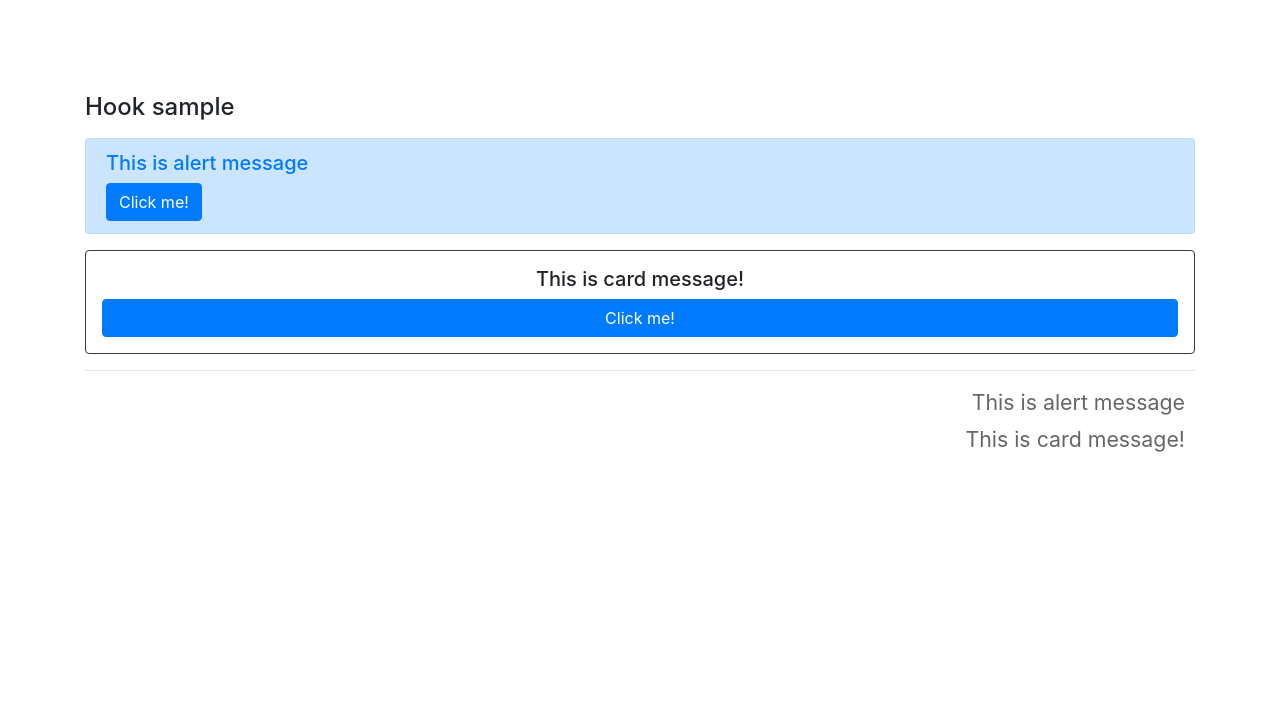
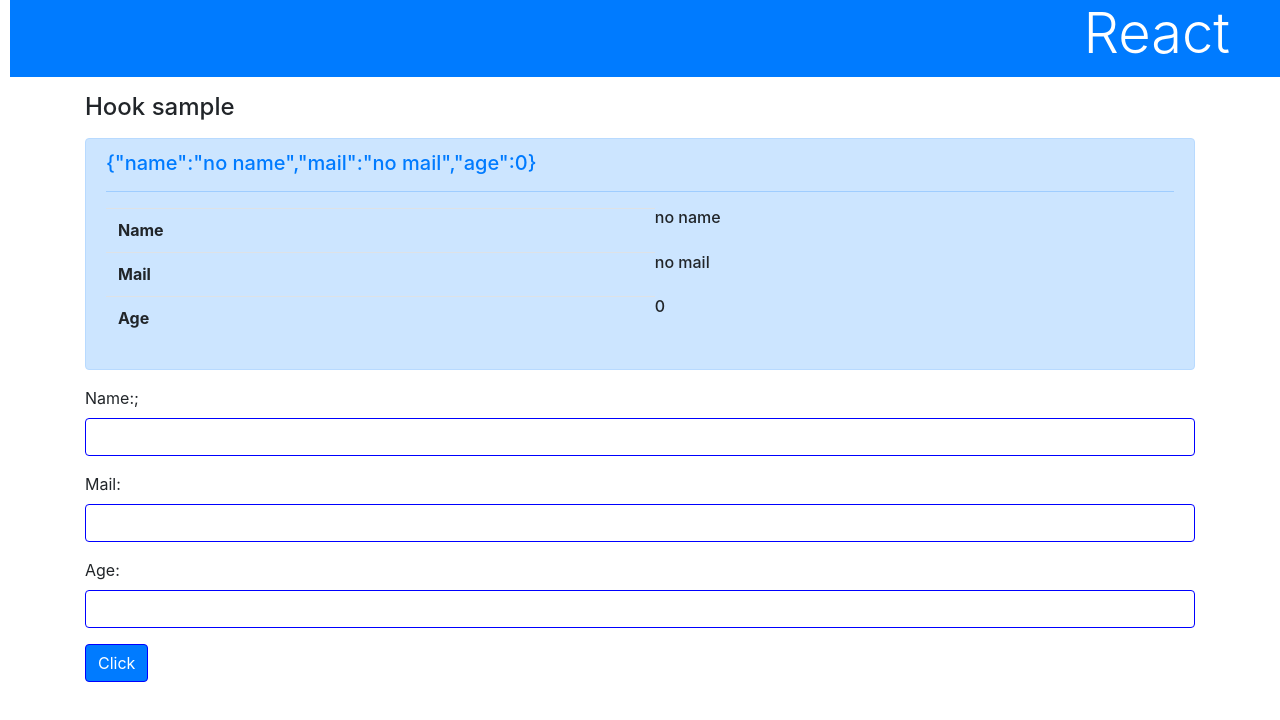
Before and after one commit to kitoriaaa/React-learn, a React (Create React App) app in the folder react_app_v2/: page / in a window 1280 px wide. Shown: the top 720 px of the page. Built offline with nearby package versions, Linux system fonts and the light colour scheme.

Commit message:
Updat to use form in Hook

```diff
--- a/react_app_v2/src/App.js
+++ b/react_app_v2/src/App.js
@@ -1,61 +1,73 @@
 import React, { useState } from 'react';
 import './App.css';
 
-function AlertMEssage(props) {
-  const data = ["Hello!", "Welcome...", "Good-bye?"];
 
-  const actionAlert = () => {
-    const re = data[Math.floor(Math.random() * data.length)];
-    props.setAlert('message: "' + re + '".');
-  }
+function AlertMessage(props) {
+  const data = props.data;
+  const msg = JSON.stringify(data)
 
   return (
     <div className="alert alert-primary h5 text-primary">
-      <h5>{props.alert}</h5>
-      <button onClick={actionAlert} className="btn btn-primary">
-        Click me!
-      </button>
+      <h5>{msg}</h5>
+      <hr />
+      <table className="table h6">
+        <tbody>
+          <tr><th>Name</th>{data.name}</tr>
+          <tr><th>Mail</th>{data.mail}</tr>
+          <tr><th>Age</th>{data.age}</tr>
+        </tbody>
+      </table>
     </div>
-  )
-}
-
-
-function CardMessage(props) {
-  const [count, setCount] = useState(0);
-
-  const actionCard = () => {
-    setCount(count + 1);
-    props.setCard("card counter: " + count + " count.");
-  }
-
-
-  return (
-    <div className="card p-3 border-dark text-center">
-      <h5>{props.card}</h5>
-      <button onClick={actionCard} className="btn btn-primary">
-        Click me!
-      </button>
-    </div>
-  )
+  );
 }
 
 
 function App() {
-  const [alert, setAlert] = useState("This is alert message");
-  const [card, setCard] = useState("This is card message!");
+  const [name, setName] = useState("");
+  const [mail, setMail] = useState("");
+  const [age, setAge] = useState(0);
+  const [form, setForm] = useState({
+    name: 'no name',
+    mail: 'no mail',
+    age: 0,
+  });
+
+  const doChangeName = (event) => {
+    setName(event.target.value);
+  }
+  const doChangeMail = (event) => {
+    setMail(event.target.value);
+  }
+  const doChangeAge = (event) => {
+    setAge(event.target.value);
+  }
+
+  const doSubmit = (event) => {
+    setForm({ name: name, mail: mail, age: age })
+    event.preventDefault();;
+  }
 
   return (
     <div>
-      <h1 className="bt-primary text-white display-4">React</h1>
+      <h1 className="bg-primary text-white display-4">React</h1>
       <div className="container">
         <h4 className="my-3">Hook sample</h4>
-        <AlertMEssage alert={alert} setAlert={setAlert} />
-        <CardMessage card={card} setCard={setCard} />
-        <hr />
-        <div className="text-right">
-          <p>{alert}</p>
-          <p>{card}</p>
-        </div>
+        <AlertMessage data={form} setData={setForm} />
+        <form onSubmit={doSubmit}>
+          <div className="form-group">
+            <label>Name:</label>;
+            <input type="text" className="form-control" onChange={doChangeName} />
+          </div>
+          <div className="form-group">
+            <label>Mail:</label>
+            <input type="text" className="form-control" onChange={doChangeMail} />
+          </div>
+          <div className="form-group">
+            <label>Age:</label>
+            <input type="number" className="form-control" onChange={doChangeAge} />
+          </div>
+          <input type="submit" className="btn btn-primary" value="Click" />
+        </form>
       </div>
     </div>
   )
```
